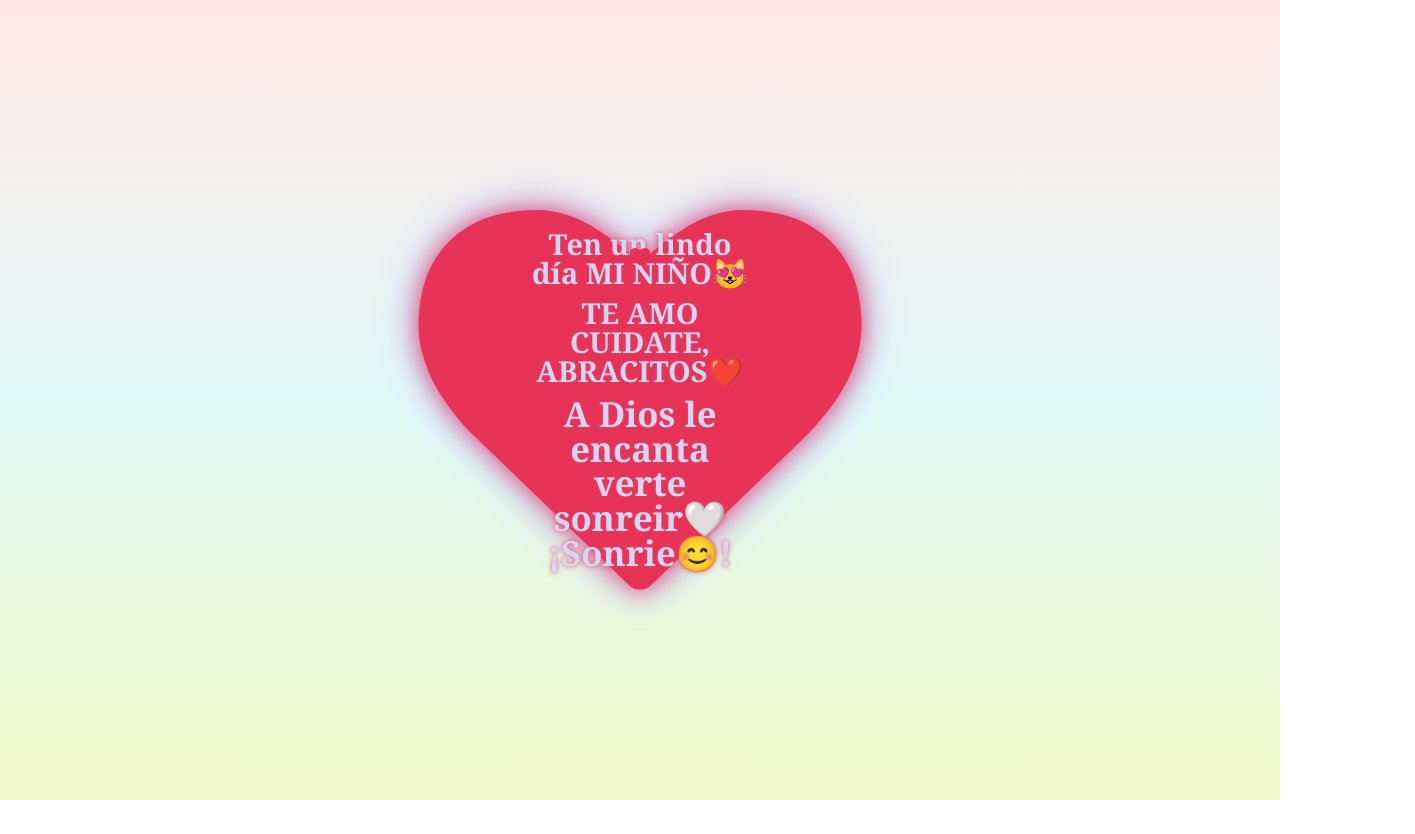
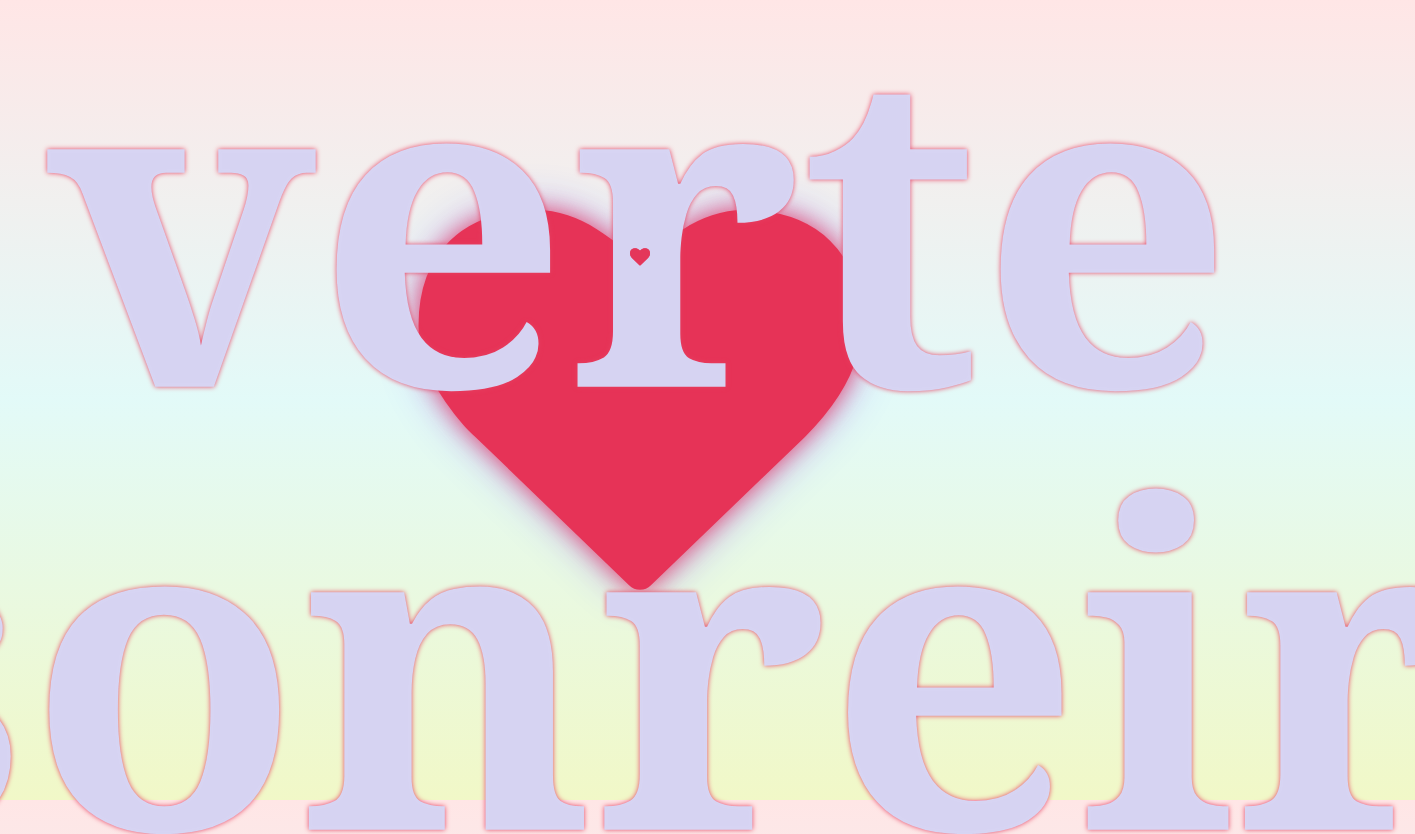
Before and after one commit to LILYRH/12, a plain HTML site: page index.html in a window 1280 px wide. Shown: the top 834 px of the page, 1415 px wide, since content can reach past the window. Before the commit the page ends 800 px from the top, so only its background shows below. Drawn offline with Linux system fonts and the light colour scheme.

Commit message:
Update index.html
Signed-off-by: R..... <lilirodriguezhuancas@gmail.com>

```diff
--- a/index.html
+++ b/index.html
@@ -90,8 +90,8 @@
     <div class="container fa fa-heart">
         <div class="content">
             <h2>Ten un lindo día MI NIÑO😻</h2>
-            <h2>TE AMO CUIDATE, ABRACITOS❤️</h2>
-            <h3>A Dios le encanta verte sonreir🤍¡Sonrie😊!
+            <h3>TE AMO CUIDATE, ABRACITOS❤️</h3>
+            <h4>A Dios le encanta verte sonreir🤍¡Sonrie😊!</h4>
         </div>
     </div>
     <div class="heart fa fa-heart"></div>
```
